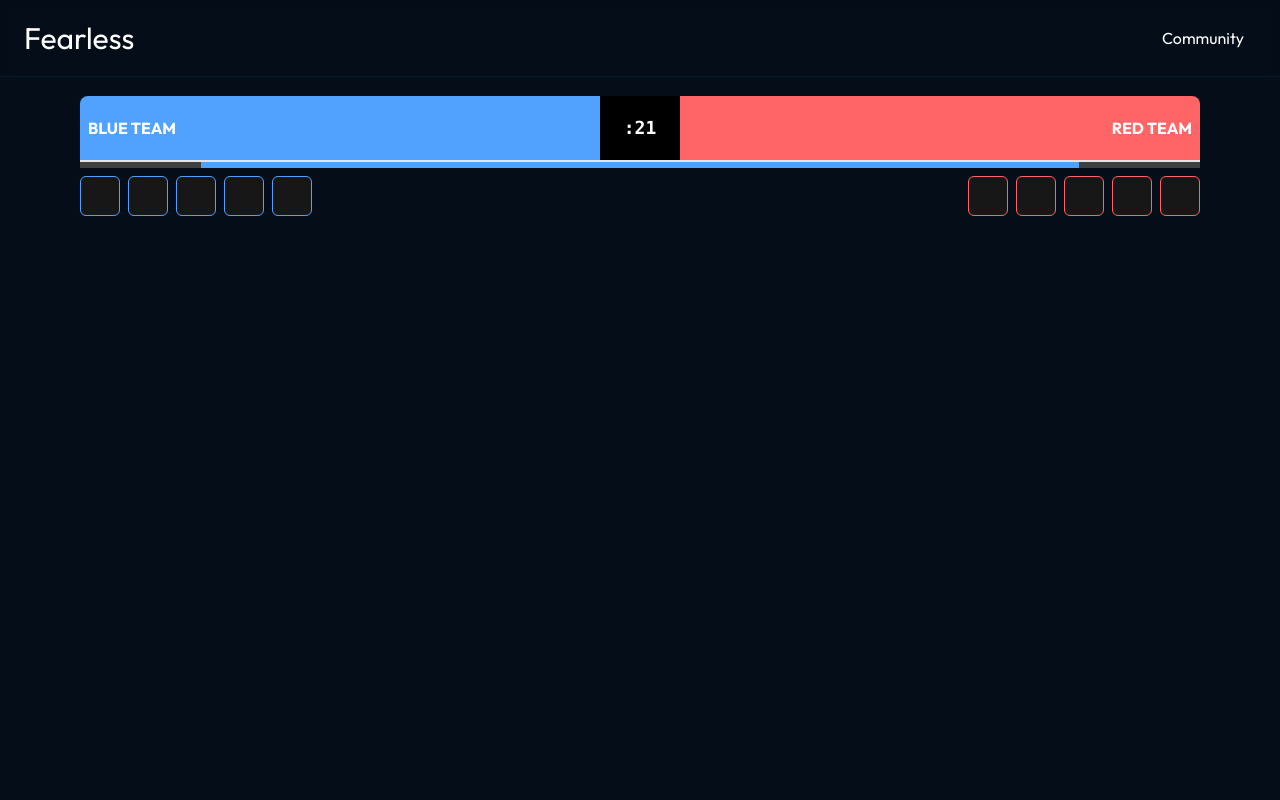
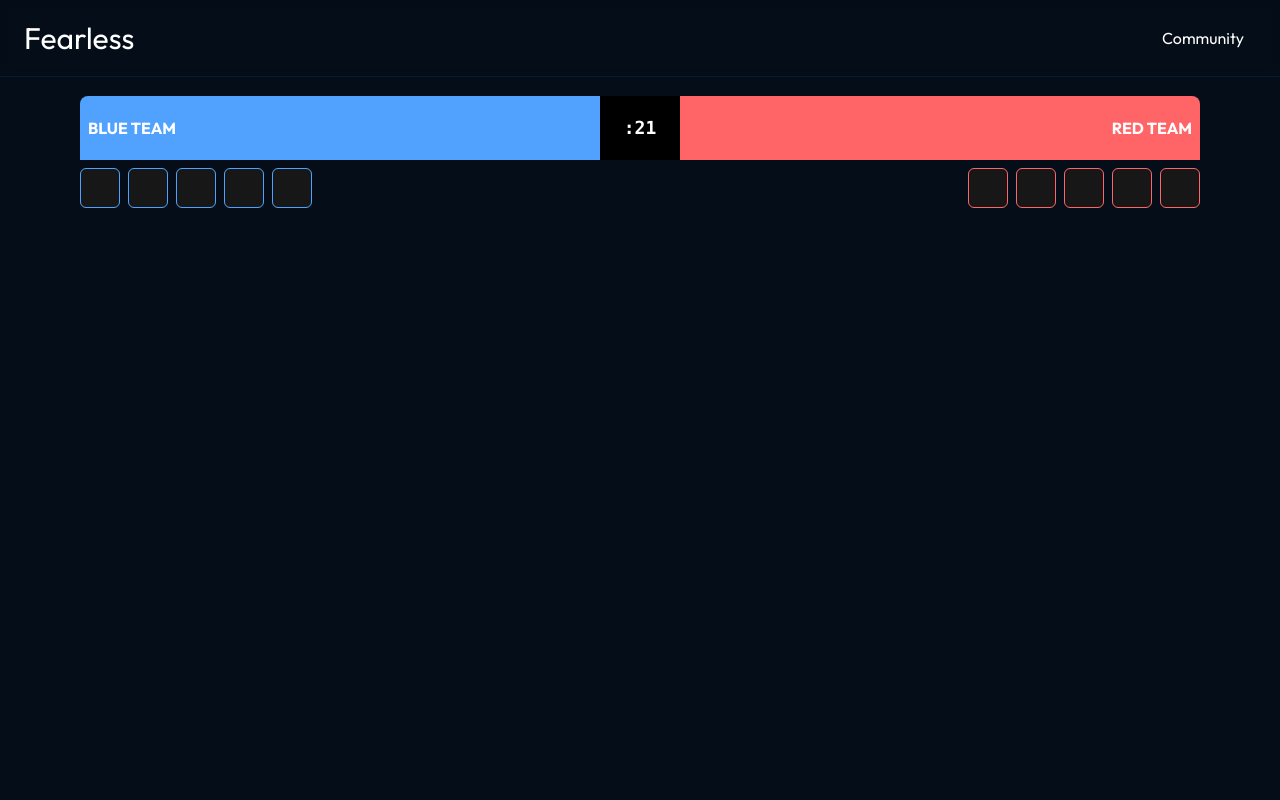
Before and after one commit to Fearless-Lab/fearless-lab.github.io, a React (Vite) app: page /data-visualization/banPickSimulation in a window 1280 px wide. Shown: the top 800 px of the page. Built offline with nearby package versions, Linux system fonts and the light colour scheme; no server answers.

Commit message:
fix: remove animation bar not synced with countdown on tab blur

```diff
--- a/src/hooks/animation/useTurnTimer.ts
+++ /dev/null
@@ -1,31 +0,0 @@
-import { useGSAP } from "@gsap/react";
-import gsap from "gsap";
-
-interface UseTurnTimerOptions {
-  totalTime: number;
-  isBlueTurn: boolean;
-  barRef: React.RefObject<HTMLDivElement | null>;
-}
-
-export const useTurnTimer = ({
-  totalTime,
-  isBlueTurn,
-  barRef,
-}: UseTurnTimerOptions) => {
-  useGSAP(
-    () => {
-      if (!barRef.current) return;
-
-      gsap.killTweensOf(barRef.current);
-      barRef.current.style.transformOrigin = "center";
-      gsap.set(barRef.current, { scaleX: 1 });
-
-      gsap.to(barRef.current, {
-        scaleX: 0,
-        duration: totalTime,
-        ease: "linear",
-      });
-    },
-    { dependencies: [isBlueTurn] }
-  );
-};
--- a/src/pages/BanPickSimulation.tsx
+++ b/src/pages/BanPickSimulation.tsx
@@ -1,14 +1,10 @@
-import { useTurnTimer } from "@/hooks/animation/useTurnTimer";
-import { useEffect, useRef, useState } from "react";
+import { useEffect, useState } from "react";
 
 const TOTAL_TIME = 26;
 
 const BanPickSimulation = () => {
   const [timeLeft, setTimeLeft] = useState(TOTAL_TIME);
   const [isBlueTurn, setIsBlueTurn] = useState(true);
-  const barRef = useRef<HTMLDivElement>(null);
-
-  useTurnTimer({ totalTime: TOTAL_TIME, isBlueTurn, barRef });
 
   useEffect(() => {
     setTimeLeft(TOTAL_TIME);
@@ -46,16 +42,6 @@ const BanPickSimulation = () => {
           </div>
         </div>
 
-        {/* 진행 막대 */}
-        <div className="relative w-full h-2 bg-neutral-700 overflow-hidden border-t-2">
-          <div
-            ref={barRef}
-            className={`absolute top-0 left-0 h-full w-full origin-center ${
-              isBlueTurn ? "bg-blue-400" : "bg-red-400"
-            }`}
-          />
-        </div>
-
         {/* 밴 슬롯 */}
         <div className="flex justify-between items-center py-2">
           <div className="flex gap-2 flex-wrap">
```
